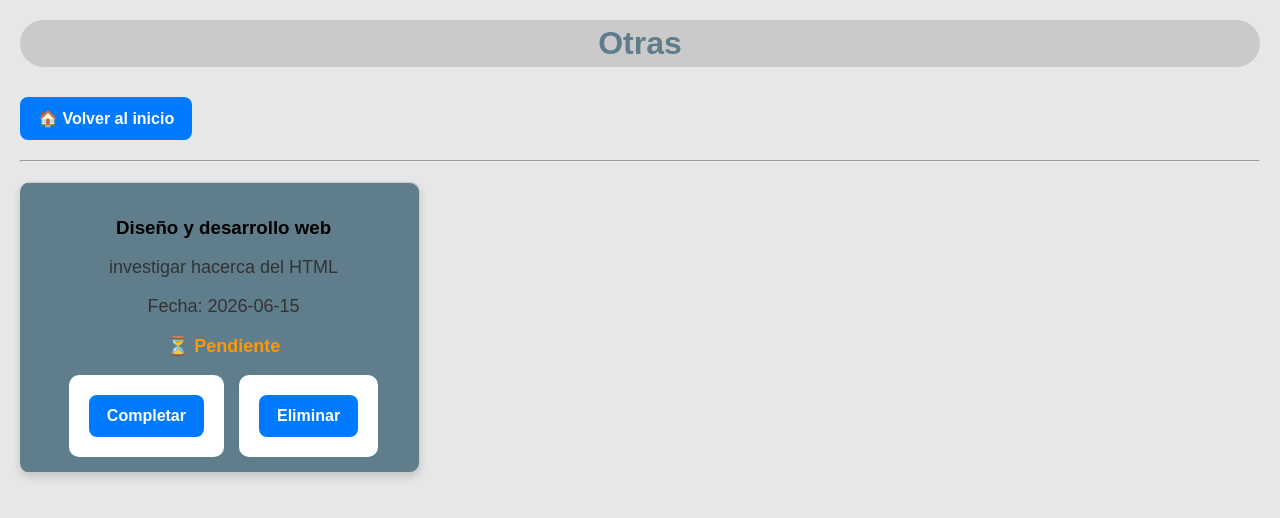
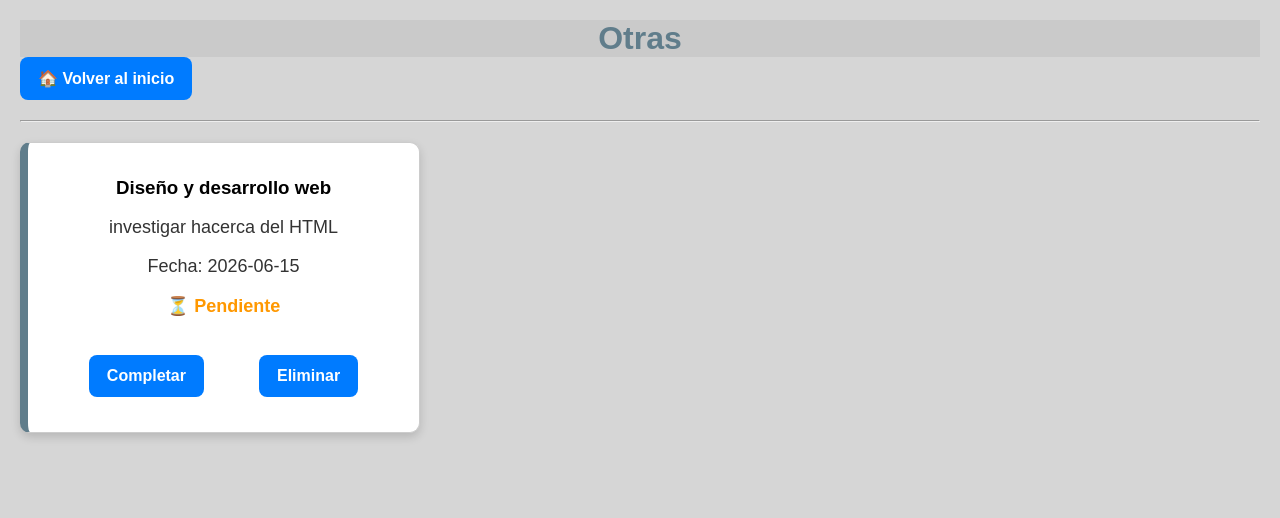
Before and after one commit to SebSk-bit/organizador-academico, a Flask app: page /otras in a window 1280 px wide. Shown: the top 518 px of the page. Run offline with Flask 3, Linux system fonts and the light colour scheme; data comes from the database, SQL or seed files in the repository.

Commit message:
corregir css style

```diff
--- a/static/styles.css
+++ b/static/styles.css
@@ -1,6 +1,6 @@
 body {
     font-family: Arial, sans-serif;
-    background-color: #e7e7e7;
+    background-color: #d6d6d6;
     margin: 0;
     padding: 20px;
 }
@@ -66,8 +66,6 @@ hr {
     border: 1px solid #ccc;
     border-radius: 10px;
     margin-bottom: 15px;
-    border-left: 5px solid #007bff;
-    min-height: 200px;
 }
 .panel_principal {
     display: flex;
@@ -93,6 +91,9 @@ hr {
 }
 label {
     font-weight: bold;
+}
+h2 {
+    color: #333;
 }
 .materias button {
     width: 180px;
@@ -138,6 +139,14 @@ label {
 .completada {
     color: #28a745;
     font-weight: bold;
+}
+.tarea {
+    background-color: white;
+    padding: 15px;
+    border-radius: 10px;
+    margin-bottom: 15px;
+    border-left: 5px solid #007bff;
+    min-height: 250px;
 }
 .completada-card {
     opacity: 0.8;
@@ -220,10 +229,7 @@ h1.otras {
     margin:auto;
     background-color: #cacaca;
     color: #607d8b;
-    padding: 5px;
-    border-radius: 30px;
-    text-align: center;
-    margin-bottom: 30px;
+
 }
 .encabezado {
     background-color: #991426;
```
